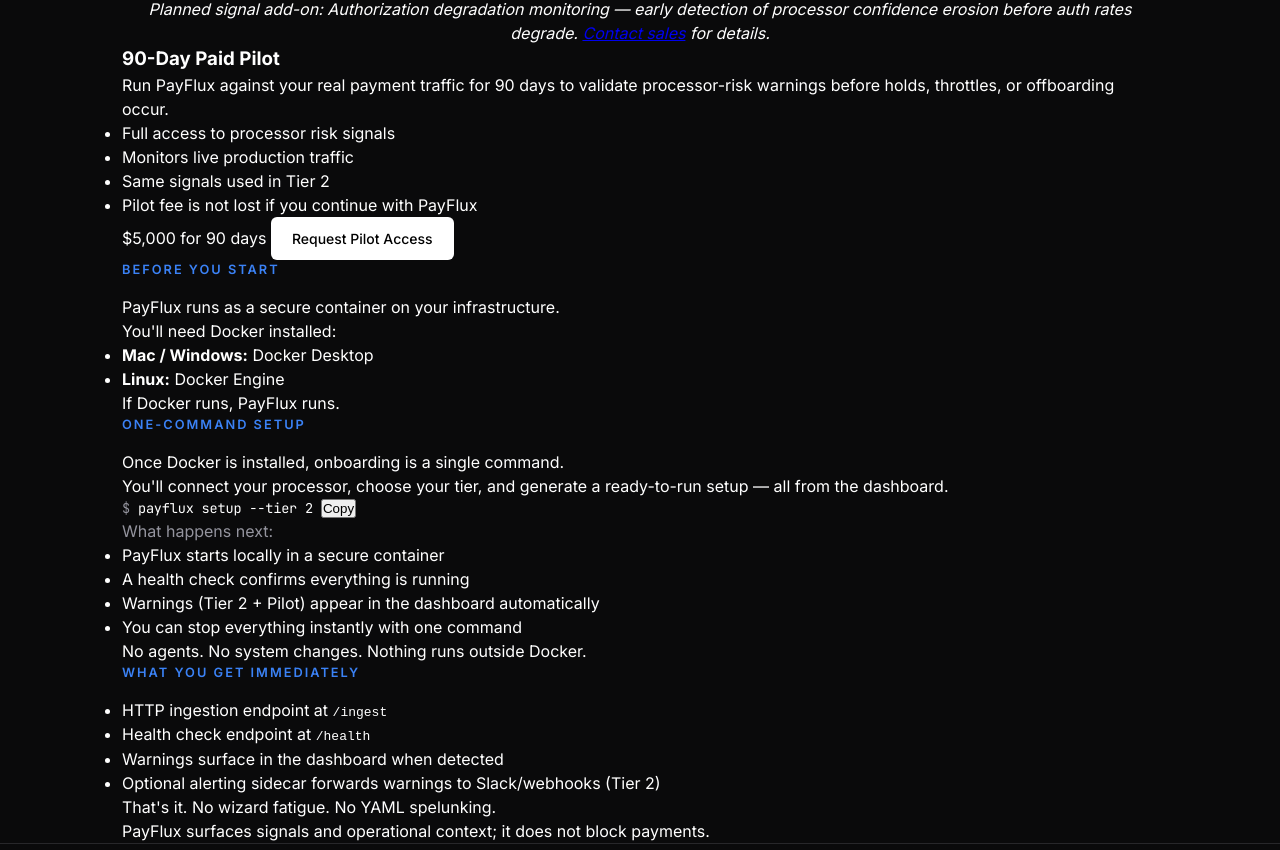
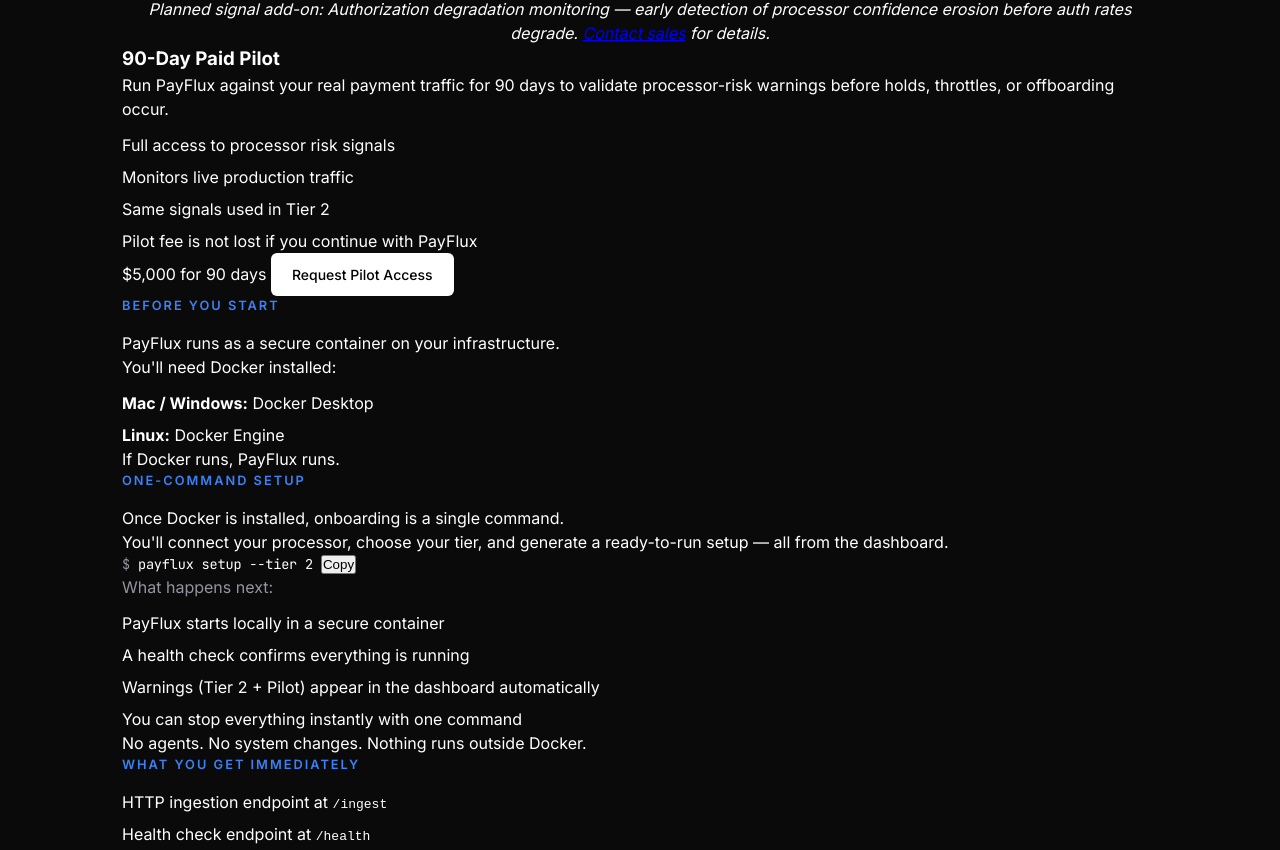
Before and after one commit to Blight-East/payflux-site, a plain HTML site: page index.html in a window 1280 px wide. Shown: the part 2933-3783 px from the top of the page. Drawn offline with Linux system fonts and the light colour scheme.

Commit message:
fix(site): restore pilot/setup list styling

```diff
--- a/styles.css
+++ b/styles.css
@@ -139,6 +139,18 @@
   color: var(--text-secondary);
   max-width: 640px;
   margin: 0 auto 48px;
+}
+
+.pilot-features,
+.setup-list {
+  list-style: none;
+  padding-left: 0;
+  margin-top: 12px;
+}
+
+.pilot-features li,
+.setup-list li {
+  margin-top: 8px;
 }
 
 .hero-code {
```
